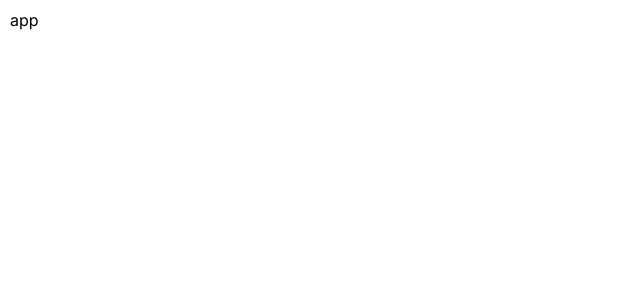
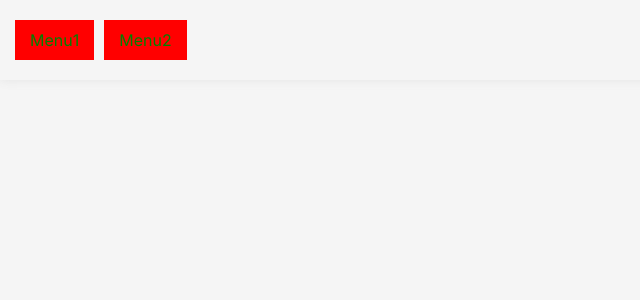
Before and after one commit to sergij14/navigation-menu, a React (Create React App) app: page / in a window 1280 px wide. Shown: the top 300 px of the page, without its empty margins (0-640 px from the left). Built offline with nearby package versions, Linux system fonts and the light colour scheme.

Commit message:
added minimal implementation for menu and submenu

```diff
--- a/src/components/App/App.styles.ts
+++ b/src/components/App/App.styles.ts
@@ -1,5 +1,4 @@
 import styled from "styled-components";
 
 export const AppContainer = styled.div`
-  padding: 1rem;
 `;
--- a/src/components/App/App.tsx
+++ b/src/components/App/App.tsx
@@ -1,9 +1,10 @@
+import Navigation from "../Navigation/Navigation";
 import { AppContainer } from "./App.styles";
 
 const App = () => {
   return (
     <AppContainer>
-      app
+      <Navigation />
     </AppContainer>
   );
 };
--- /dev/null
+++ b/src/components/Navigation/Navigation.styles.ts
@@ -0,0 +1,57 @@
+import styled from "styled-components";
+
+export const NavigationContainer = styled.div`
+  background-color: ${({ theme }) => theme.colors.bg};
+  box-shadow: 0px 0px 10px ${({ theme }) => theme.colors.subMenuBg};
+  padding: 2rem 1.5rem;
+`;
+
+export const MenuContainer = styled.ul`
+  display: flex;
+  align-items: center;
+  gap: 1rem;
+`;
+
+export const MenuItemText = styled.span`
+  color: green;
+`;
+
+export const SubMenuContainer = styled.ul`
+  flex-direction: column;
+  display: none;
+  position: absolute;
+  top: 0;
+  left: 0;
+  padding-top: 4rem;
+`;
+
+export const SubMenuItem = styled.li`
+  background-color: orange;
+`;
+
+export const SubMenuItemText = styled.span`
+  color: blue;
+`;
+
+export const InnerMenu = styled.div`
+  background-color: brown;
+`;
+
+export const MenuItem = styled.li`
+  background-color: red;
+  align-self: flex-start;
+  justify-self: flex-start;
+  padding:1rem 1.5rem;
+  position: relative;
+
+  &:hover {
+    background-color: green;
+  }
+  &:hover ${MenuItemText} {
+    color: white;
+  }
+  &:hover ${SubMenuContainer} {
+    display: flex;
+  }
+
+`;
--- /dev/null
+++ b/src/components/Navigation/Navigation.tsx
@@ -0,0 +1,39 @@
+import React from "react";
+import { InnerMenu, MenuContainer, MenuItem, MenuItemText, NavigationContainer, SubMenuContainer, SubMenuItem, SubMenuItemText } from "./Navigation.styles";
+
+const Navigation = () => {
+  return (
+    <NavigationContainer>
+      <MenuContainer>
+        <MenuItem>
+          <MenuItemText>Menu1</MenuItemText>
+          <SubMenuContainer>
+            <SubMenuItem>
+              <SubMenuItemText>Submenu1</SubMenuItemText>
+              <InnerMenu>inner menu 1</InnerMenu>
+            </SubMenuItem>
+            <SubMenuItem>
+              <SubMenuItemText>Submenu2</SubMenuItemText>
+              <InnerMenu>inner menu 2</InnerMenu>
+            </SubMenuItem>
+          </SubMenuContainer>
+        </MenuItem>
+        <MenuItem>
+          <MenuItemText>Menu2</MenuItemText>
+          <SubMenuContainer>
+            <SubMenuItem>
+              <SubMenuItemText>menu2 -Submenu2</SubMenuItemText>
+              <InnerMenu>inner menu 1</InnerMenu>
+            </SubMenuItem>
+            <SubMenuItem>
+              <SubMenuItemText>menu2 - Submenu2</SubMenuItemText>
+              <InnerMenu>inner menu 2</InnerMenu>
+            </SubMenuItem>
+          </SubMenuContainer>
+        </MenuItem>
+      </MenuContainer>
+    </NavigationContainer>
+  );
+};
+
+export default Navigation;
--- a/src/styles/globalStyles.ts
+++ b/src/styles/globalStyles.ts
@@ -14,6 +14,7 @@ export const GlobalStyle = createGlobalStyle`
   body {
     font-family: 'Inter', sans-serif;
     font-size: 1.6rem;
+    background-color: ${({ theme }) => theme.colors.bg};
   }
 
   a, a:hover, a:focus, a:active {
@@ -25,4 +26,9 @@ export const GlobalStyle = createGlobalStyle`
     display: block;
     width: 100%;
   }
+
+  ul {
+    list-style: none;
+  }
+
 `;
--- a/src/styles/theme.ts
+++ b/src/styles/theme.ts
@@ -1,10 +1,10 @@
 import { DefaultTheme } from "styled-components";
 
 export const theme: DefaultTheme = {
-  breakPoints: {
-    sm: "425px",
-    md: "768px",
-    lg: "964px",
-    xl: "1240px",
+  colors: {
+    bg: '#f5f5f5',
+    subMenuBg: '#e3e3e3',
+    border: '#6e7c80',
+    button: '#5b5fc7'
   },
 };
```
Also changed, not shown: src/styled.d.ts (+5 -5 lines).
